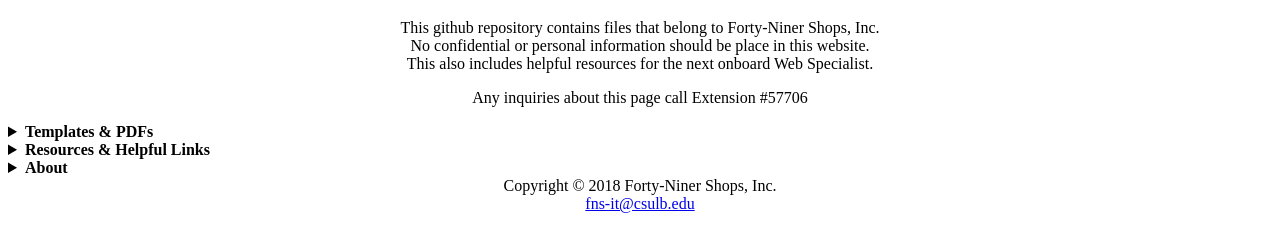
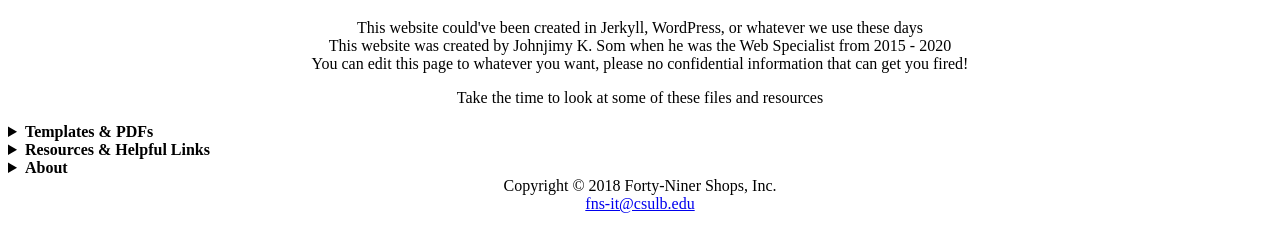
Before and after one commit to fortyninershops/fortyninershops.github.io, a plain HTML site: page about.html in a window 1280 px wide. Shown: the part 199-450 px from the top of the page. Drawn offline with Linux system fonts and the light colour scheme.

Commit message:
updated about.html, index.html

```diff
--- a/about.html
+++ b/about.html
@@ -27,13 +27,14 @@
           </div>
           <!-- /Masthead -->
             <div id="notice">
+            <h3></h3>
              <p>
-            This github repository contains files that belong to Forty-Niner Shops, Inc. <br/>
-            No confidential or personal information should be place in this website. <br/>
-            This also includes helpful resources for the next onboard Web Specialist.
+            This website could've been created in Jerkyll, WordPress, or whatever we use these days<br/>
+            This website was created by Johnjimy K. Som when he was the Web Specialist from 2015 - 2020 <br/>
+            You can edit this page to whatever you want, please no confidential information that can get you fired!
             </p>
 
-             <p>Any inquiries about this page call Extension #57706</p>
+             <p>Take the time to look at some of these files and resources</p>
   </div>
           <details>
           		<summary class="small"><b>Templates &amp; PDFs</b></summary>
```
Also changed, not shown: index.html (+1 -0 lines).
